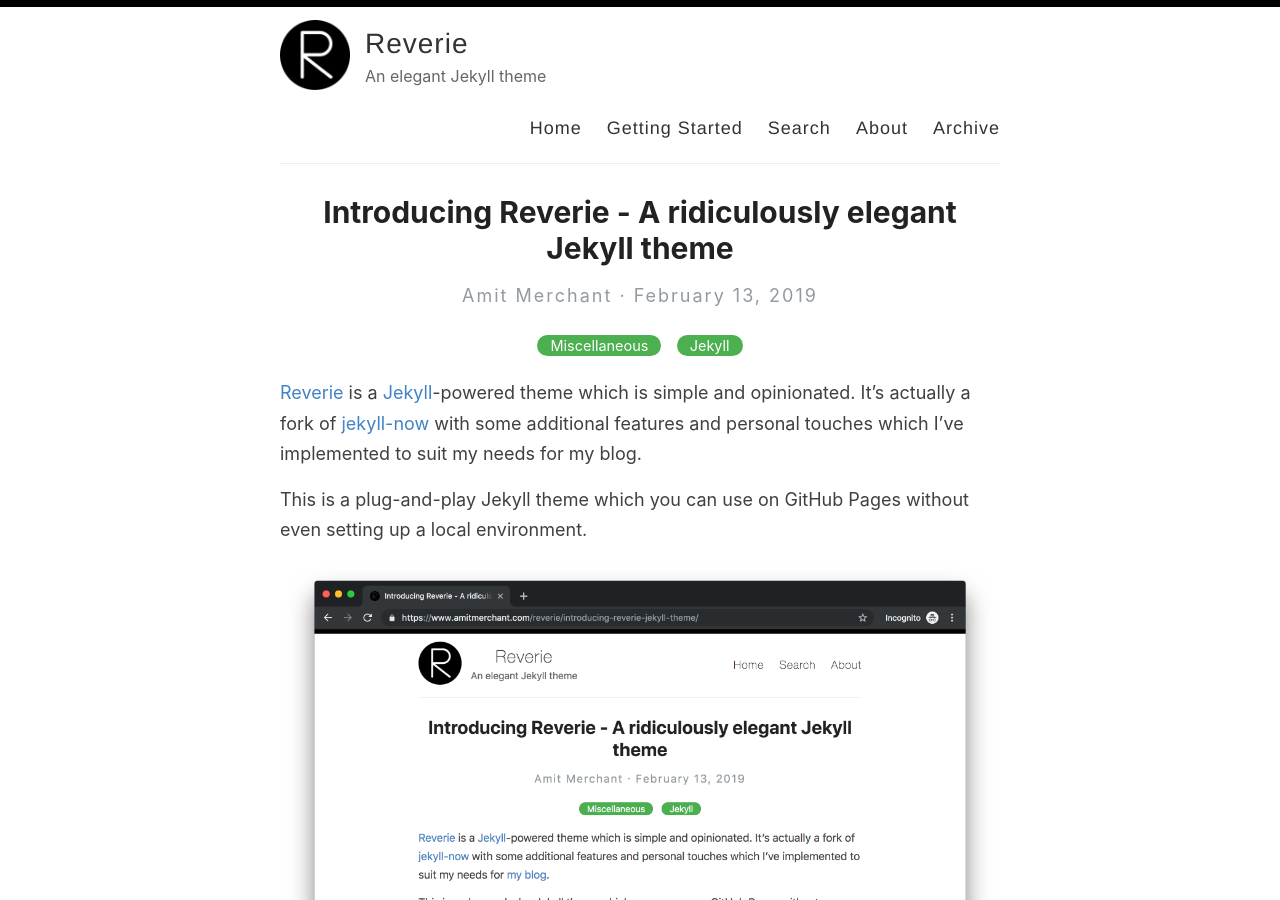
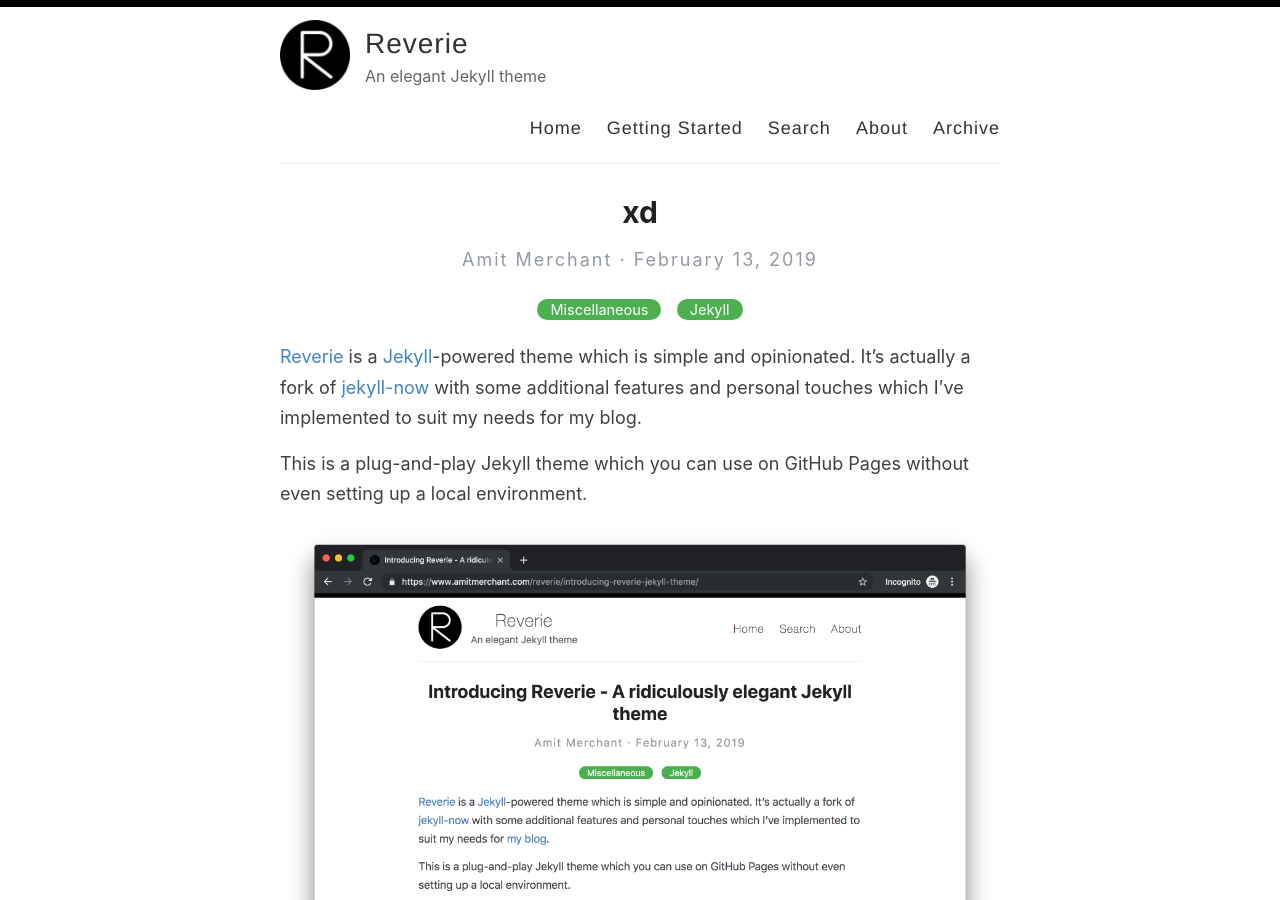
Before and after one commit to kabarmaz/kabarmaz, a Jekyll site: the page built from _posts/2019-02-13-introducing-reverie-jekyll-theme.md, in a window 1280 px wide and 900 px high. Built offline with Jekyll 4.4.1, drawn with Linux system fonts in a browser that asks for light colours; comment, search, counter and statistics services are not loaded.

Commit message:
Update 2019-02-13-introducing-reverie-jekyll-theme.md

```diff
--- a/_posts/2019-02-13-introducing-reverie-jekyll-theme.md
+++ b/_posts/2019-02-13-introducing-reverie-jekyll-theme.md
@@ -1,6 +1,6 @@
 ---
 layout: post
-title: Introducing Reverie - A ridiculously elegant Jekyll theme
+title: xd
 categories: [Miscellaneous, Jekyll]
 ---
 
```
